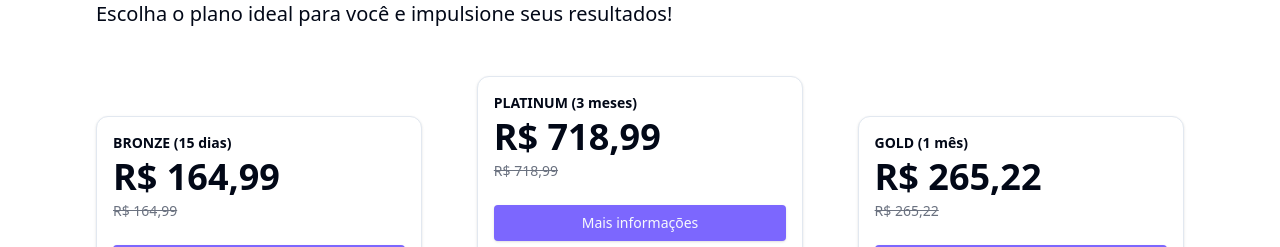
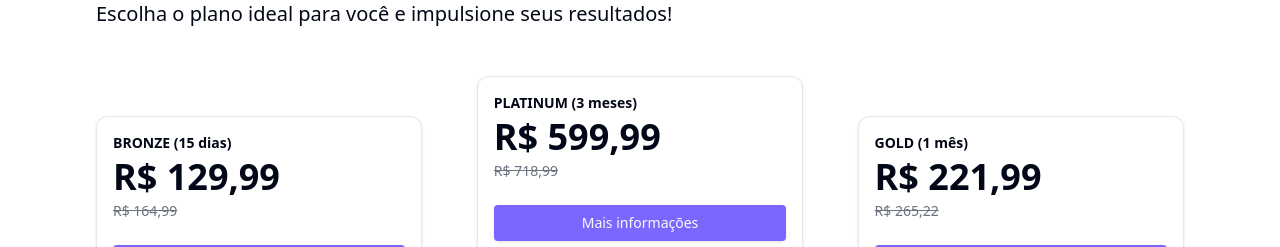
Before and after one commit to mateuslevi12/website-anjoz, a React (Vite) app: page / in a window 1280 px wide. Shown: the part 5322-5569 px from the top of the page. Built offline with nearby package versions, Linux system fonts and the light colour scheme.

Commit message:
mudando para valor certo

```diff
--- a/src/pages/Home.tsx
+++ b/src/pages/Home.tsx
@@ -223,7 +223,7 @@ export function Home() {
                                     planos.map((plano, index) => {
                                         return (
                                             <>
-                                                <Plano key={index} className={plano.className} nomePlano={plano.nomePlano} valor={plano.valorAntigo} valorAntigo={plano.valorAntigo} caracteristicas={plano.caracteristicas} />
+                                                <Plano key={index} className={plano.className} nomePlano={plano.nomePlano} valor={plano.valor} valorAntigo={plano.valorAntigo} caracteristicas={plano.caracteristicas} />
                                             </>
                                         )
                                     })
```
